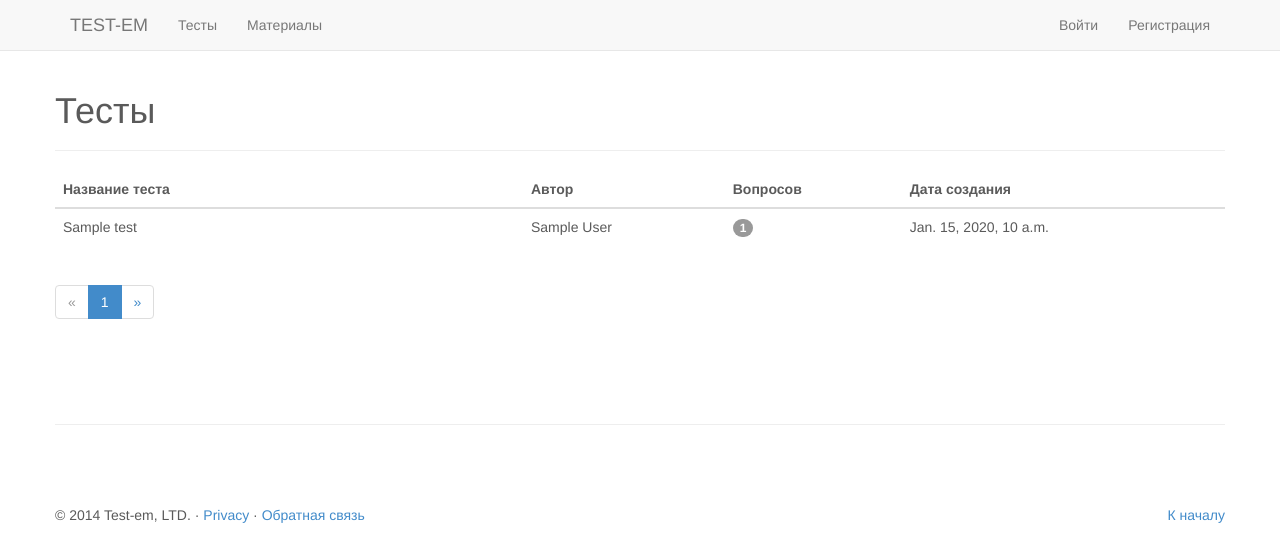
After one commit to fedorov-iv/testem, a Django app: template questionnaires/templates/questionnaires/list.html in a window 1280 px wide. The commit adds this page. Shown: the top 559 px of the page. Run offline with Django 3.2, Linux system fonts and the light colour scheme; the template is opened without the code that fills it: most values are stand-ins (such as "Sample title", 1, 10 or a date in 2020); some libraries are stand-ins or nearby versions.

Commit message:
Список тестов (публичный)

```diff
--- /dev/null
+++ b/questionnaires/templates/questionnaires/list.html
@@ -0,0 +1,71 @@
+{% extends "inner.html" %}
+{% load project_tags %}
+{% block title %}Тесты{% endblock %}
+{% block extra_head %}
+
+{% endblock %}
+
+{% block page_heading %}Тесты{% endblock %}
+
+{% block inner_content %}
+
+        <div class="table-responsive">
+        {% if tests %}
+            <table class="table table-hover">
+              <thead>
+                <tr>
+
+                  <th style="width: 40%">Название теста</th>
+                  <th>Автор</th>
+                  <th>Вопросов</th>
+                  <th>Дата создания</th>
+
+
+                </tr>
+              </thead>
+              <tbody>
+              {% for test in tests %}
+                <tr>
+
+                  <td>{{ test.title }}</td>
+                   <td>{{ test.author }}</td>
+                  <td><span class="badge">{{ test.objects_count }}</span></td>
+                 <td>{{ test.create_date }}</td>
+
+                </tr>
+
+              {% endfor %}
+              </tbody>
+            </table>
+         {% else  %}
+            <div class="alert alert-info">
+                <p>В базе еще нет ни одного теста</p>
+            </div>
+         {% endif %}
+          </div>
+    <ul class="pagination">
+    {% if active_page == 1 %}
+        <li class="disabled"><span>&laquo;</span></li>
+    {% else %}
+        <li ><a  href="{% url "questionnaires_list" %}page/{{ active_page|add:"-1" }}/"><span>&laquo;</span></a></li>
+    {% endif %}
+
+
+     {% for page in pages %}
+        {% if page == active_page %}
+             <li class="active"><span>{{ page }}<span class="sr-only">(current)</span></span></li>
+
+        {% else %}
+             <li ><a href="{% url "questionnaires_list" %}page/{{ page }}"><span>{{ page }}</span></a></li>
+
+        {% endif %}
+    {% endfor %}
+    {% if active_page == pages_count %}
+        <li class="disabled"><span>&raquo;</span></li>
+    {% else %}
+        <li ><a  href="{% url "questionnaires_list" %}page/{{ active_page|add:"1" }}/"><span>&raquo;</span></a></li>
+    {% endif %}
+
+    </ul>
+
+{% endblock %}
--- a/questionnaires/urls.py
+++ b/questionnaires/urls.py
@@ -4,6 +4,7 @@ from questionnaires import views
 
 urlpatterns = patterns('',
 
+    #  административные
     url(r'^$', views.index, name='account'),
     url(r'^page/(?P<page>[1-9]\d*)/$', views.index),
     url(r'^createtest/$', views.create_test, name='create_test'),
@@ -14,6 +15,6 @@ urlpatterns = patterns('',
     url(r'^createquestions/(?P<questionnaire_id>[1-9]\d*)/$', views.create_questions, name='create_questions'),
     url(r'^getquestiondetails/(?P<question_id>[1-9]\d*)/$', views.get_question_details, name='get_question_details'),
     url(r'^deletequestion/$', views.delete_question, name='delete_question'),
-    url(r'^deletequestion/(?P<question_id>[1-9]\d*)/$', views.delete_question, name='delete_question')
+    url(r'^deletequestion/(?P<question_id>[1-9]\d*)/$', views.delete_question, name='delete_question'),
 
 )
--- a/templates/base.html
+++ b/templates/base.html
@@ -45,7 +45,7 @@
         <div class="navbar-collapse collapse">
           <ul class="nav navbar-nav">
             <!--<li class="{% active request "^/$" %}"><a href="{% url "home" %}">Главная</a></li>-->
-            <li><a href="#">Тесты</a></li>
+            <li><a href="{% url "questionnaires_list" %}">Тесты</a></li>
             <li><a href="#">Материалы</a></li>
 
           </ul>
--- a/testem/urls.py
+++ b/testem/urls.py
@@ -13,6 +13,8 @@ urlpatterns = patterns('',
     url(r'^feedback/', include('feedback.urls')),
     url(r'^captcha/', include('captcha.urls')),
     # url(r'^blog/', include('blog.urls')),
+    url(r'^tests/$', 'questionnaires.views.questionnaires_list', name='questionnaires_list'),
+    url(r'^tests/page/(?P<page>[1-9]\d*)/$', 'questionnaires.views.questionnaires_list'),
 
     url(r'^admin/', include(admin.site.urls)),
 )
```
Also changed, not shown: questionnaires/views.py (+28 -1 lines).
